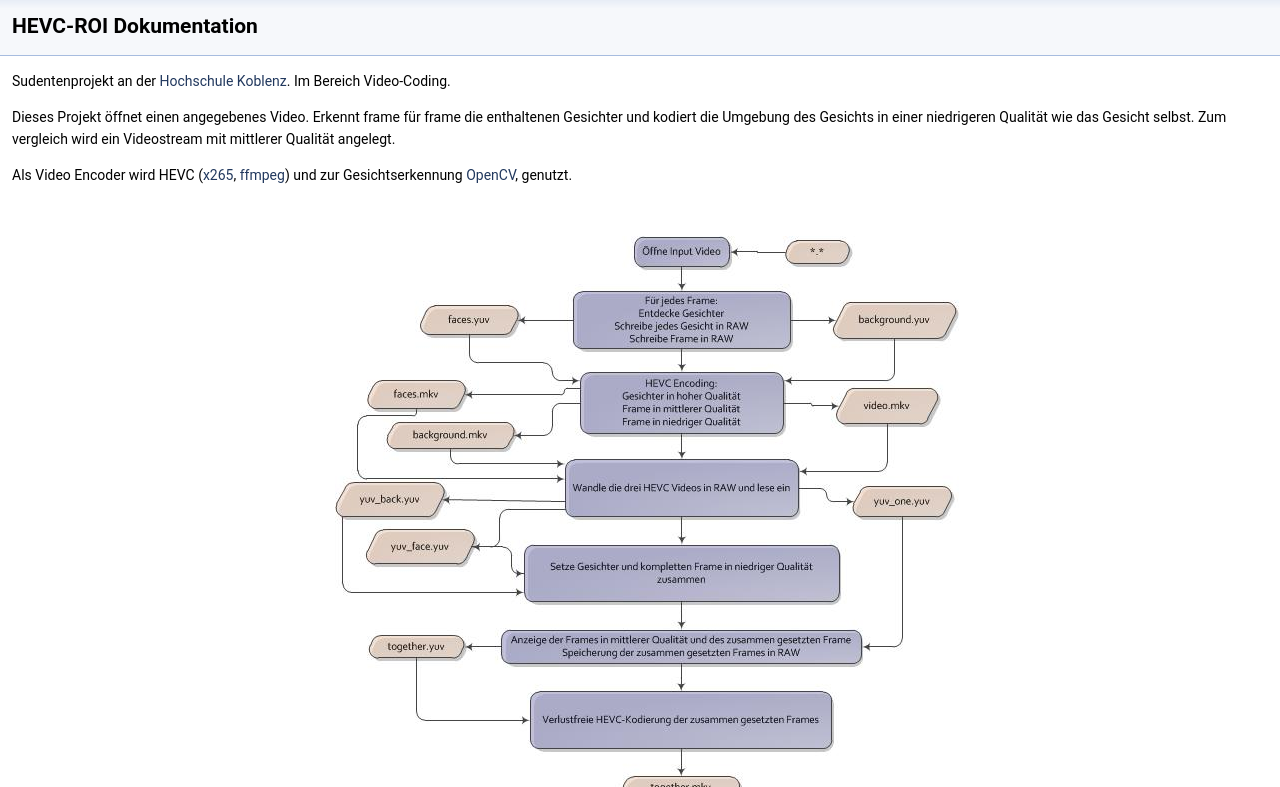
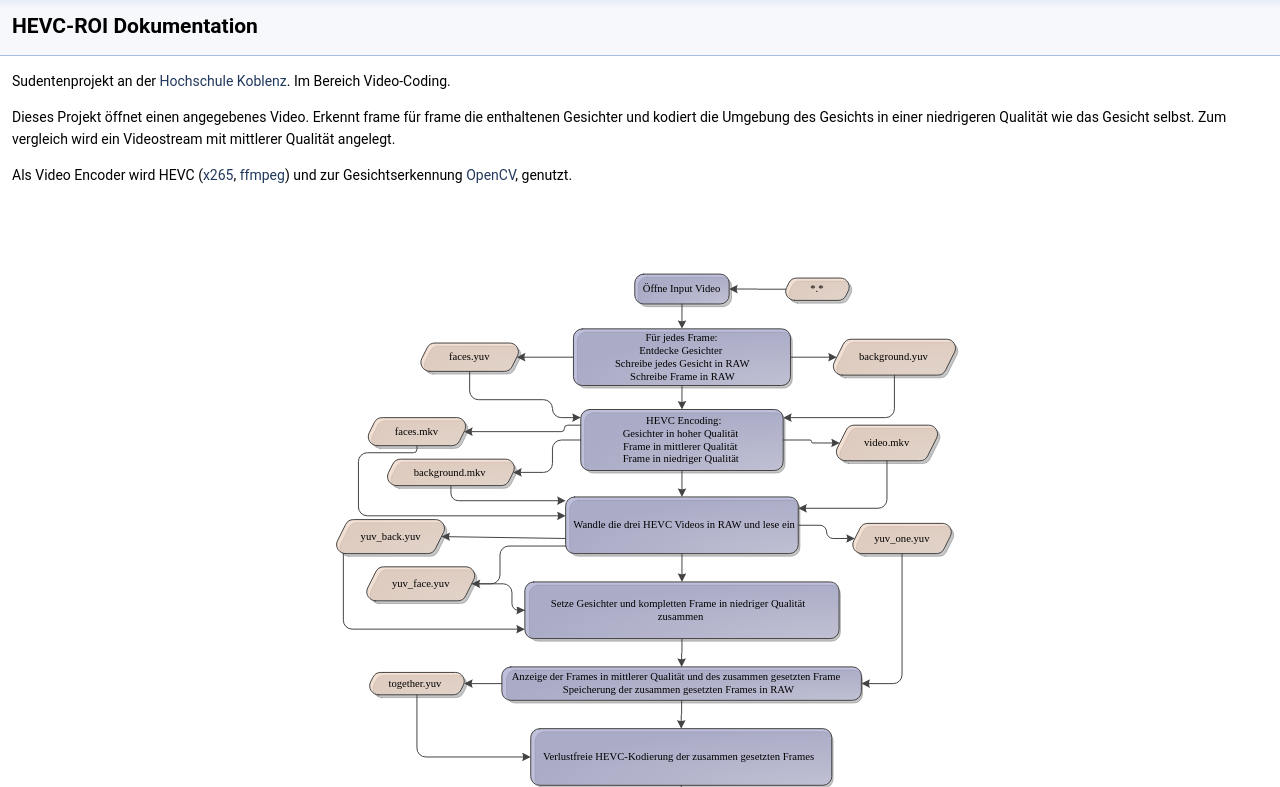
Before and after one commit to fooba/hevc-roi, a plain HTML site: page index.html in a window 1280 px wide. Shown: the part 165-952 px from the top of the page. Drawn offline with Linux system fonts and the light colour scheme.

Commit message:
change doc PAP to svg

```diff
--- a/index.html
+++ b/index.html
@@ -50,7 +50,7 @@ und zur Gesichtserkennung <a href="http://opencv.org/">OpenCV</a>, genutzt.</p>
 <br />
 <center>
 <dl class="pap">
-	<dt><img src="PAP.jpg" /></dt>
+	<dt><img src="PAP.svg" /></dt>
 	<dd>Die Grafik zeigt den Programmablauf</dd>
 </dl>
 </center>
```
Also changed, not shown: PAP.jpg (deleted), PAP.svg (added).
